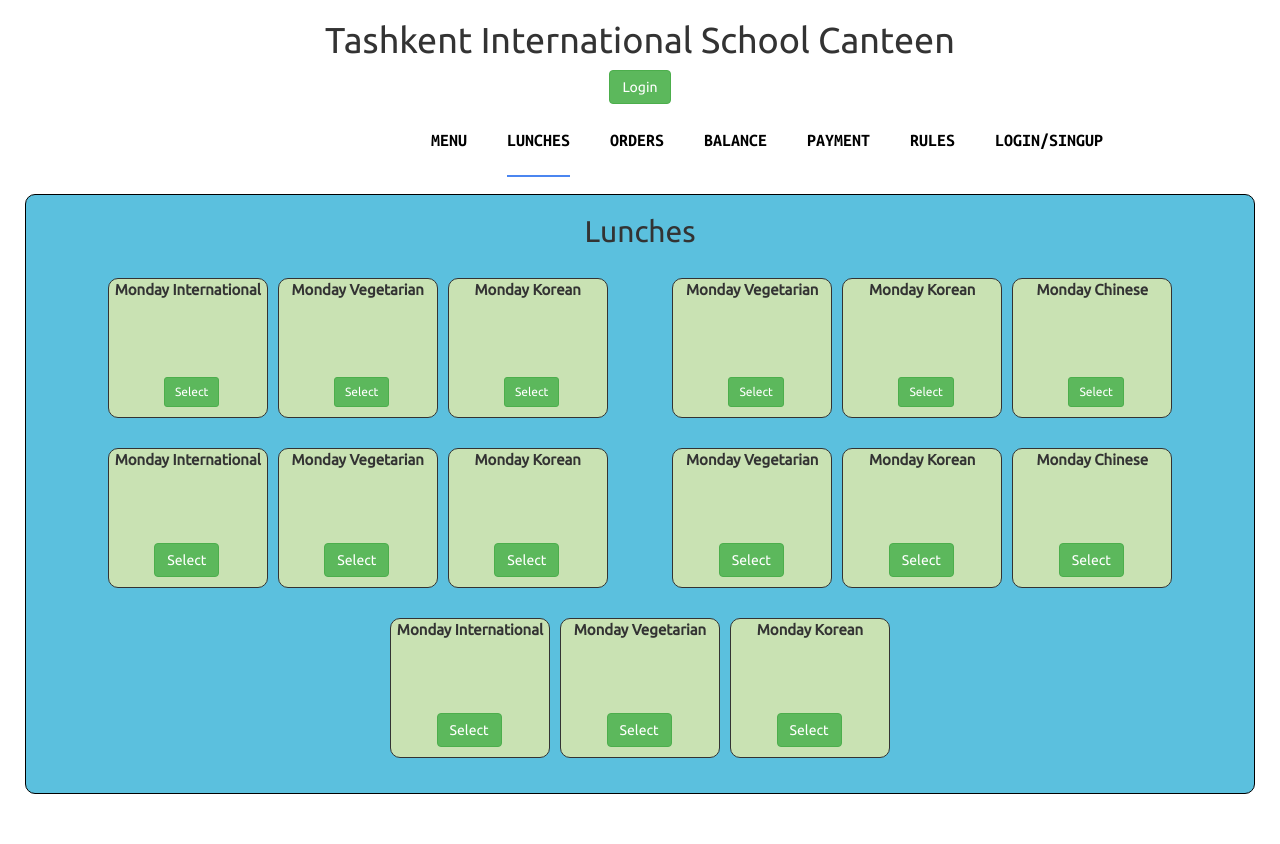
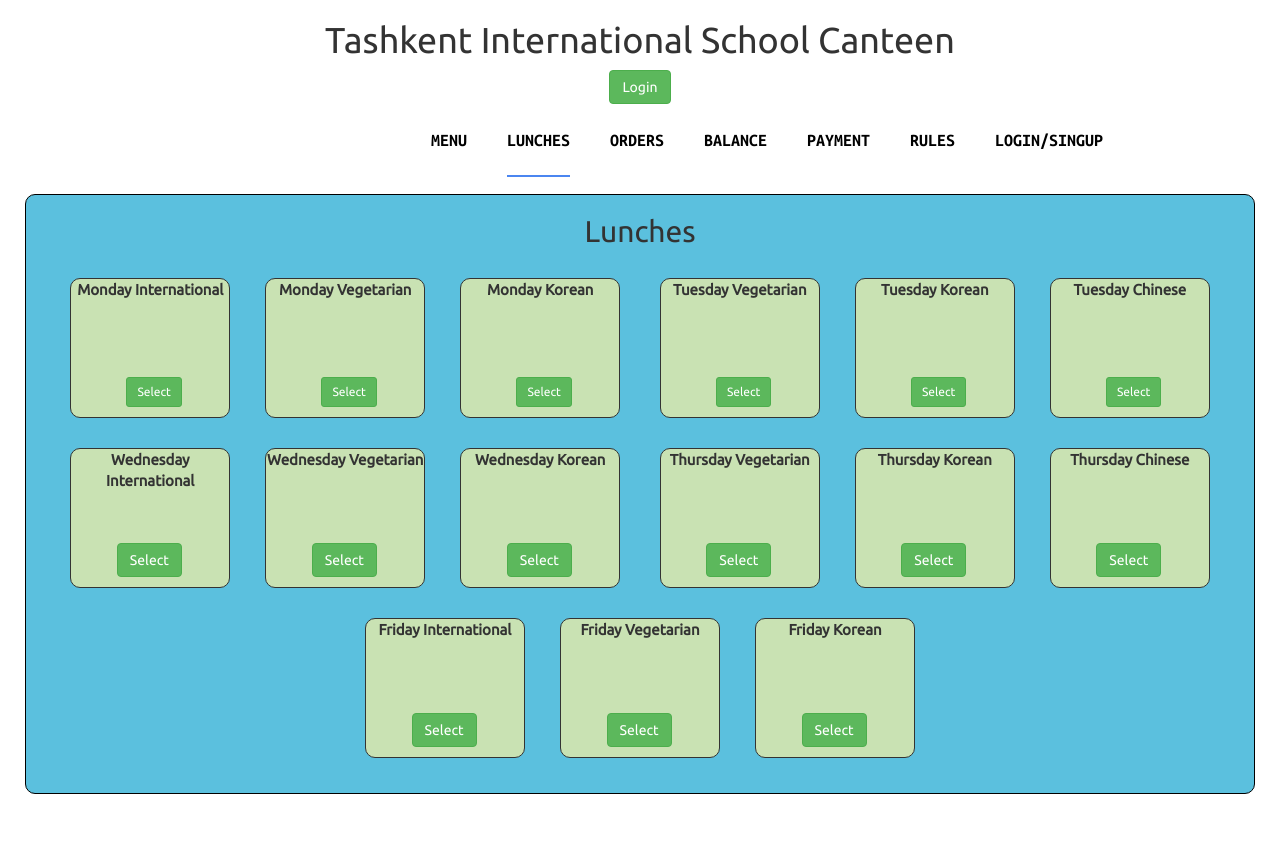
Before and after one commit to azmabdu/canteen, a Django app: page /lunches in a window 1280 px wide; the page is wider, and only the part inside the window is pictured. Run offline with Django 4.2, Linux system fonts and the light colour scheme; data comes from the database, SQL or seed files in the repository; both versions use the stored data as it was after the commit; some libraries are stand-ins or nearby versions.

Commit message:
Minor bug fixes

```diff
--- a/main/models.py
+++ b/main/models.py
@@ -34,7 +34,6 @@ class UserManager(BaseUserManager):
         extra_fields.setdefault("is_staff", False)
         extra_fields.setdefault("is_superuser", False)
         return self._create_user(email, password, **extra_fields)
-
 
 class Lunch(models.Model):
     name = models.CharField(max_length=255, blank=False, null=False)
--- a/main/views.py
+++ b/main/views.py
@@ -34,7 +34,10 @@ def authenticateUser(request):
 
         if form.is_valid():
             user = form.save()
-            messages.success(request, f"{user} has been created")
+            login(request, user)
+            return redirect('/')
+        else:
+            messages.error(request, 'Error Occured')
 
     return render(request, "register.html", {
         "form": form
--- a/static/css/main.css
+++ b/static/css/main.css
@@ -33,7 +33,7 @@ h1 {
 .row .block-wrapper{
     display: flex;
     justify-content: space-between;
-    width: 500px;
+    width: 550px;
 
 }
 .row .block-wrapper .block-item{
@@ -123,6 +123,7 @@ h1 {
 
 .item {
     margin: 0;
+}
 
 .rules {
 
--- a/templates/lunches.html
+++ b/templates/lunches.html
@@ -4,6 +4,7 @@
 {% block content %}
     <h2>Lunches</h2>
      <div class="row">
+
         <div class="block-wrapper">
             {% for lunch in monday.lunch.all %}
                 <div class="block-item">
@@ -15,10 +16,11 @@
                 </div>
             {% endfor %}
         </div>
+
         <div class="block-wrapper">
             {% for lunch in tuesday.lunch.all %}
                 <div class="block-item">
-                    <p class="title">{{ monday.weekday }} {{ lunch }}</p>
+                    <p class="title">{{ tuesday.weekday }} {{ lunch }}</p>
                     {% for item in lunch.menuitem.all %}
                         <p class="item">{{ item }}</p>
                     {% endfor %}
@@ -26,13 +28,15 @@
                 </div>
             {% endfor %}
         </div>
+
     </div>
 
     <div class="row">
+
         <div class="block-wrapper">
             {% for lunch in wednesday.lunch.all %}
                 <div class="block-item">
-                    <p class="title">{{ monday.weekday }} {{ lunch }}</p>
+                    <p class="title">{{ wednesday.weekday }} {{ lunch }}</p>
                     {% for item in lunch.menuitem.all %}
                         <p class="item">{{ item }}</p>
                     {% endfor %}
@@ -40,10 +44,11 @@
                 </div>
             {% endfor %}
         </div>
+
         <div class="block-wrapper">
             {% for lunch in thursday.lunch.all %}
                 <div class="block-item">
-                    <p class="title">{{ monday.weekday }} {{ lunch }}</p>
+                    <p class="title">{{ thursday.weekday }} {{ lunch }}</p>
                     {% for item in lunch.menuitem.all %}
                         <p class="item">{{ item }}</p>
                     {% endfor %}
@@ -51,12 +56,15 @@
                 </div>
             {% endfor %}
         </div>
+
     </div>
+
     <div class="row">
+
         <div class="block-wrapper">
             {% for lunch in friday.lunch.all %}
                 <div class="block-item">
-                    <p class="title">{{ monday.weekday }} {{ lunch }}</p>
+                    <p class="title">{{ friday.weekday }} {{ lunch }}</p>
                     {% for item in lunch.menuitem.all %}
                         <p class="item">{{ item }}</p>
                     {% endfor %}
--- a/templates/register.html
+++ b/templates/register.html
@@ -18,6 +18,8 @@
         <p>Email: {{ form.email }}</p>
         <p>Full Name: {{ form.full_name }}</p>
         <p>Password: {{ form.password1 }}</p>
+        <p style="font-size: 11px; margin-right: 110px;">* at least 8 characters</p>
+        <p style="font-size: 11px; margin-right: 60px;">* at least 1 upper or lower case letter</p>
         <p>Confirm Password: {{ form.password2 }}</p>
 
         <button class="btn btn-primary" type="submit">Register</button>
```
Also changed, not shown: db.sqlite3.
